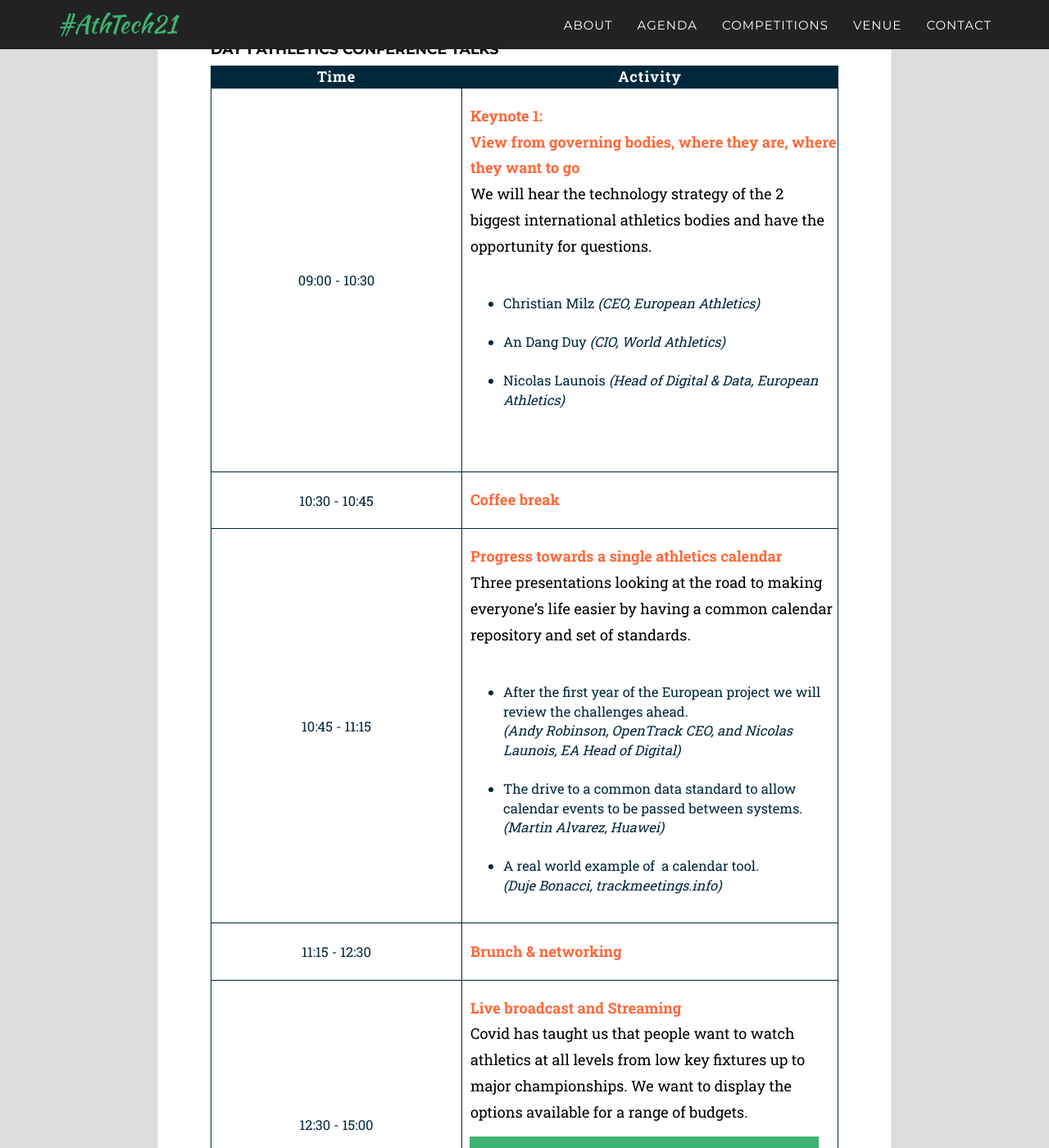
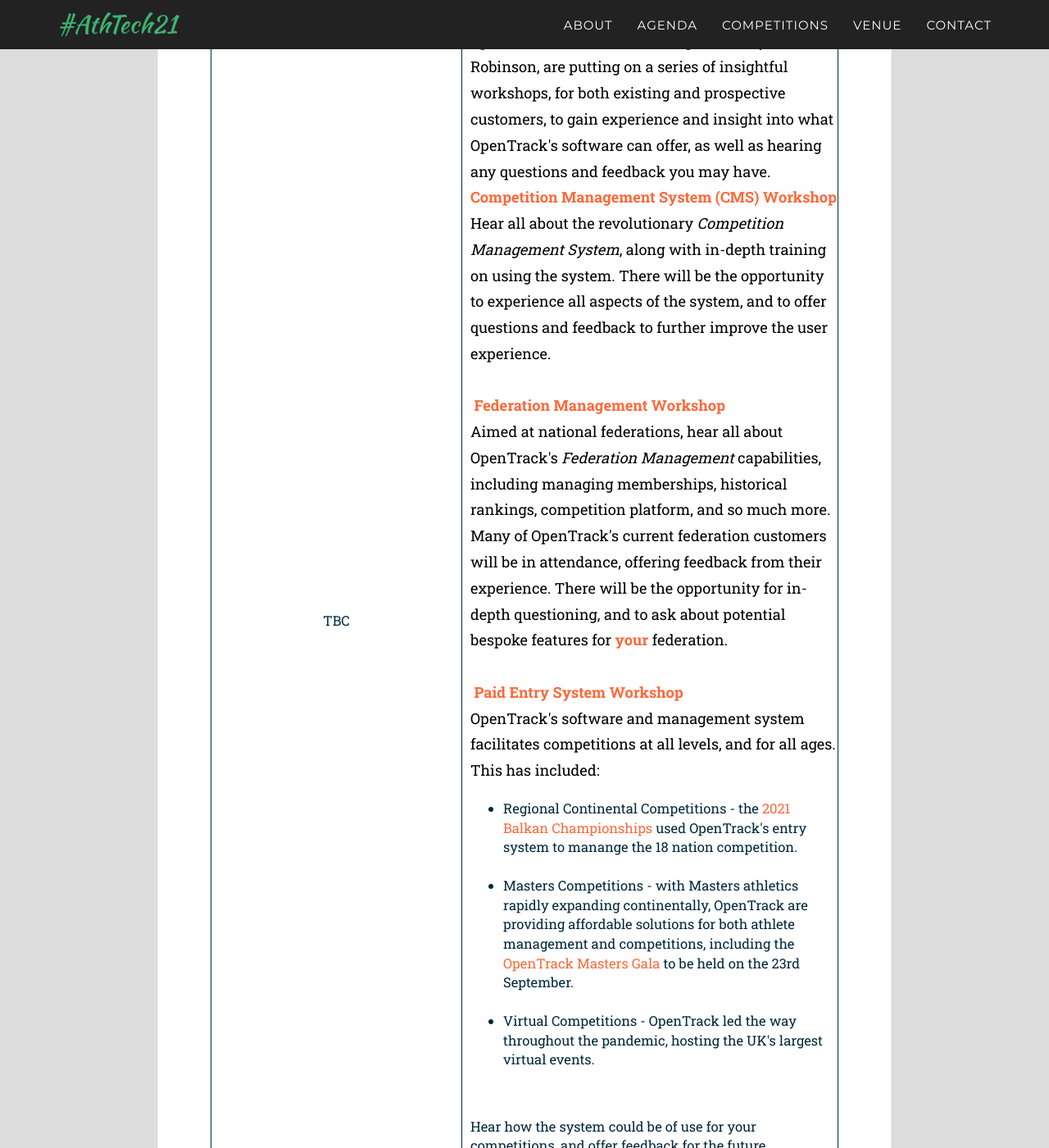
Before and after one commit to openath/athtech, a Jekyll site: the page built from _2021_pages/agenda.html, in a window 1280 px wide and 1400 px high, scrolled down 806 px. Shown: the whole window at 82% size. Built offline with Jekyll 4.4.1, drawn with Linux system fonts in a browser that asks for light colours; some web fonts are replaced; some of the changed text lies outside the part shown.

Commit message:
ot workshops

```diff
--- a/_2021_pages/agenda.html
+++ b/_2021_pages/agenda.html
@@ -95,13 +95,29 @@
 
         <h2>Tuesday 21st September</h2>
         <p>Available for hackathons and workshops.</p>
-        <p>OpenTrack federation workshops.</p>
         <ul>
             <li>B2B sailing trip, lunch on an island 2 hours away.</li>
             <li>Fly in, if here for main conference.</li>
             <li>Evening: watch jumps gala on historic seafront.</li>
             <li>Recommended seafront bars/restaurants to congregate in.</li>
         </ul>
+        <h3>OpenTrack federation workshops</h3>
+        <table class="agenda">
+            <thead>
+                <tr>
+                    <th class="row-1 agenda-time"><center>Time</center></th>
+                    <th class="row-2 agenda-activity"><center>Activity</center></th>
+                </tr>
+            </thead>
+            <tbody>
+                {% for agenda in site.data.twenty_21.agendas_tues %}
+                    <tr>
+                        <td>{{ agenda.time }}</td>
+                        <td>{{ agenda.info }}</td>
+                    </tr>
+                {% endfor %}
+            </tbody>
+        </table>
 
         <h2>Wednesday 22nd September</h2>
         <h3>Day 1 athletics conference talks</h3>
--- /dev/null
+++ b/_data/twenty_21/agendas_tues.yml
@@ -0,0 +1,19 @@
+- time: TBC
+  info: "<p>OpenTrack's creators, including CEO Andy Robinson, are putting on a series of insightful workshops, for both existing and prospective customers, to gain experience and insight into what OpenTrack's software can offer, as well as hearing any questions and feedback you may have.
+  <br><b>Competition Management System (CMS) Workshop</b>
+<br>Hear all about the revolutionary <i>Competition Management System</i>, along with in-depth training on using the system. There will be the opportunity to experience all aspects of the system, and to offer questions and feedback to further improve the user experience.
+<br>
+<br>
+<b>Federation Management Workshop</b>
+<br>Aimed at national federations, hear all about OpenTrack's <i>Federation Management</i> capabilities, including managing memberships, historical rankings, competition platform, and so much more. Many of OpenTrack's current federation customers will be in attendance, offering feedback from their experience. There will be the opportunity for in-depth questioning, and to ask about potential bespoke features for <b>your</b> federation.
+<br>
+<br>
+<b>Paid Entry System Workshop</b>
+<br>OpenTrack's software and management system facilitates competitions at all levels, and for all ages. This has included:
+<ul><li>Regional Continental Competitions - the <a href=https://data.opentrack.run/en-gb/x/2021/SRB/bch21/>2021 Balkan Championships</a> used OpenTrack's entry system to manange the 18 nation competition.</li>
+<li>Masters Competitions - with Masters athletics rapidly expanding continentally, OpenTrack are providing affordable solutions for both athlete management and competitions, including the <a href=https://data.opentrack.run/en-gb/x/2021/HRV/otmastersgala>OpenTrack Masters Gala</a> to be held on the 23rd September.</li>
+<li>Virtual Competitions - OpenTrack led the way throughout the pandemic, hosting the UK's largest virtual events.</li>
+</ul>
+<br>Hear how the system could be of use for your competitions, and offer feedback for the future.
+<br>These workshops will all take a collaborative approach, and we'd be delighted to welcome as many of you as possible!
+</p>"
```
